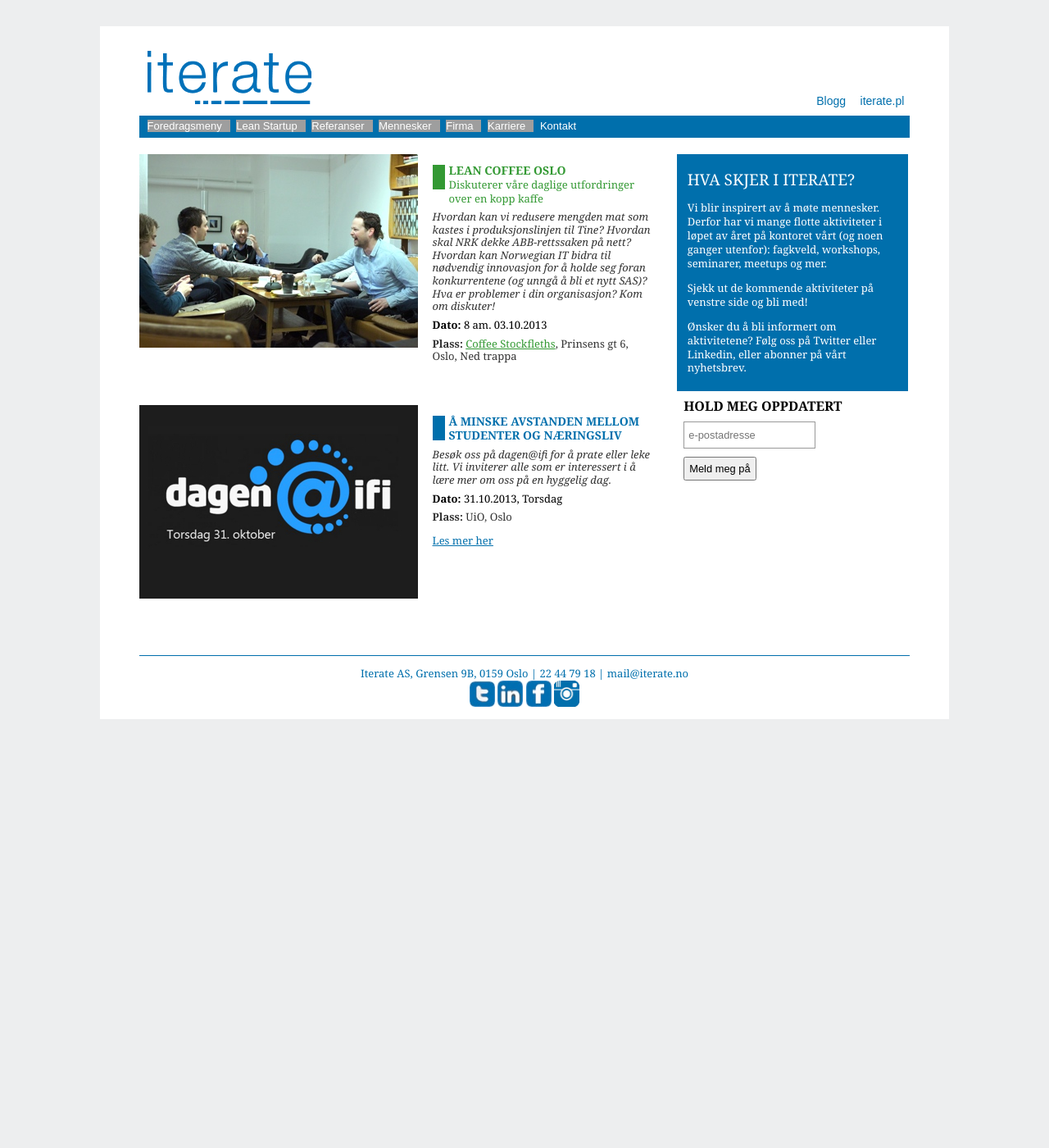
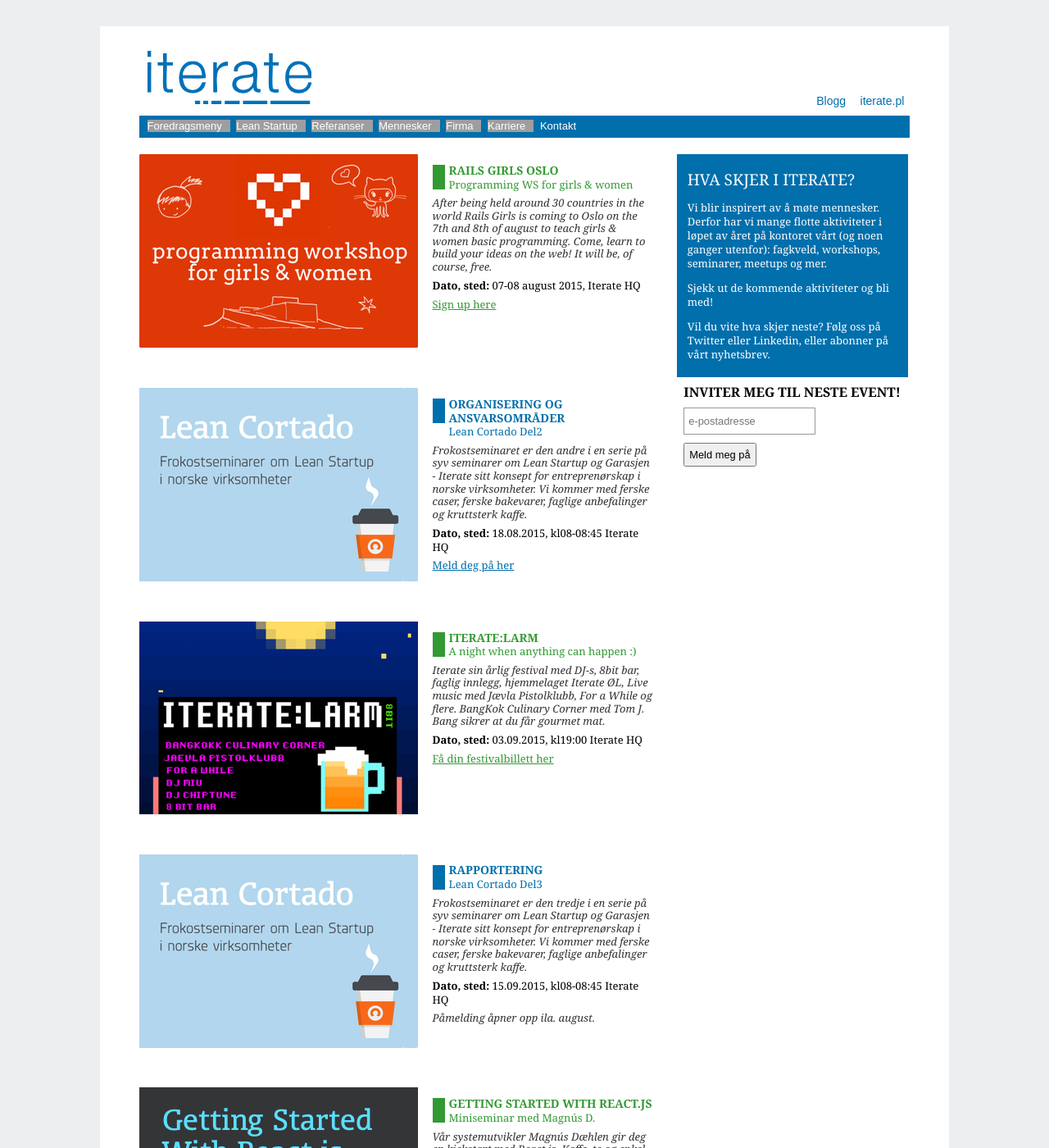
Before and after one commit to therese1g1/iterate.github.com, a Jekyll site: the page built from moetoss/index.html, in a window 1280 px wide and 1400 px high. Shown: the whole window at 82% size. Built offline with Jekyll 4.4.1, drawn with Linux system fonts in a browser that asks for light colours; some of the changed text lies outside the part shown; grey boxes are pictures that could not be loaded.

Commit message:
following a decision of Market team here is the upcoming Iterate events list

```diff
--- a/moetoss/index.html
+++ b/moetoss/index.html
@@ -21,18 +21,18 @@ title: Iterate
         <div class="articles">
             <article class="preview">
                 <div class="preview-image">
-                    <img src="/static/images/leancoffeillustr_340x236.jpg" alt="Lean Coffee">
+                    <img src="/static/images/rg.jpg" alt="Rails Girls">
                 </div>
                 <div class="preview-text">
                     <div class="pitch kunde">
                         <div class="marker"></div>
-                        <h2>LEAN COFFEE OSLO</h2>
-                        <div class="sub-headline">Diskuterer våre daglige utfordringer over en kopp kaffe</div>
+                        <h2>RAILS GIRLS OSLO</h2>
+                        <div class="sub-headline">Programming WS for girls & women</div>
 
-                        <p>Hvordan kan vi redusere mengden mat som kastes i produksjonslinjen til Tine? Hvordan skal NRK dekke ABB-rettssaken på nett? Hvordan kan Norwegian IT bidra til nødvendig innovasjon for å holde seg foran konkurrentene (og unngå å bli et nytt SAS)? Hva er problemer i din organisasjon? Kom om diskuter!</p>
+                        <p>After being held around 30 countries in the world Rails Girls is coming to Oslo on the 7th and 8th of august to teach girls & women basic programming. Come, learn to build your ideas on the web! It will be, of course, free.</p>
 
-                        <em>Dato:</em> 8 am. 03.10.2013
-                        <p class="ex"><em>Plass:</em> <a class="ex" href="http://www.stockfleths.as/?page_id=78">Coffee Stockfleths</a>, Prinsens gt 6, Oslo, Ned trappa</p>
+                        <em>Dato, sted:</em> 07-08 august 2015, Iterate HQ
+                        <p class="ex"><a class="ex" href="http://railsgirls.com/oslo2015">Sign up here</a></p>
 
                     </div>
                 </div>
@@ -42,23 +42,111 @@ title: Iterate
         <div class="articles">
             <article class="preview">
                 <div class="preview-image">
-                    <img src="/static/images/dagenatifi.jpg" alt="dageanatifi">
+                    <img src="/static/images/lc.jpg" alt="leancortado">
                 </div>
                 <div class="preview-text">
                     <div class="pitch fag">
                         <div class="marker"></div>
-                        <h2>Å minske avstanden mellom studenter og næringsliv</h2>
-                        <div class="sub-headline"></div>
+                        <h2>Organisering og ansvarsområder</h2>
+                        <div class="sub-headline">Lean Cortado Del2</div>
 
-                        <p>Besøk oss på dagen@ifi for å prate eller leke litt. Vi inviterer alle som er interessert i å lære mer om oss på en hyggelig dag.</p>
-
-                        <em>Dato:</em> 31.10.2013, Torsdag
-                        <p class="ex"><em>Plass:</em> UiO, Oslo </p>
-                        <p class="ex"><a class="ex" href="http://dagen.at.ifi.uio.no/">Les mer her</a></p>
+                        <p>Frokostseminaret er den andre i en serie på syv seminarer om Lean Startup og Garasjen - Iterate sitt konsept for entreprenørskap i norske virksomheter. Vi kommer med ferske caser, ferske bakevarer, faglige anbefalinger og kruttsterk kaffe.
+                            </p>
+                        <em>Dato, sted:</em> 18.08.2015, kl08-08:45 Iterate HQ
+                        <p class="ex"><a class="ex" href="https://www.iterate.no/fagmorgen/lean-cortado-del2.html">Meld deg på her</a></p>
                     </div>
                 </div>
             </article>
         </div>
+
+        <div class="articles">
+            <article class="preview">
+                <div class="preview-image">
+                    <img src="/static/images/iteratelarm.png" alt="Iterate:Larm">
+                </div>
+                <div class="preview-text">
+                    <div class="pitch kunde">
+                        <div class="marker"></div>
+                        <h2>ITERATE:LARM</h2>
+                        <div class="sub-headline">A night when anything can happen :)</div>
+
+                        <p>Iterate sin årlig festival med DJ-s, 8bit bar, faglig innlegg, hjemmelaget Iterate ØL, Live music med Jævla Pistolklubb, For a While og flere.
+                            BangKok Culinary Corner med Tom J. Bang sikrer at du får gourmet mat.
+                        </p>
+                        <em>Dato, sted:</em> 03.09.2015, kl19:00 Iterate HQ
+                        <p class="ex"><a class="ex" href="http://www.eventbrite.com/e/iteratelarm-2015-tickets-16911008281">Få din festivalbillett her</a></p>
+                    </div>
+                </div>
+            </article>
+        </div>
+
+
+        <div class="articles">
+            <article class="preview">
+                <div class="preview-image">
+                    <img src="/static/images/lc.jpg" alt="leancortado">
+                </div>
+                <div class="preview-text">
+                    <div class="pitch fag">
+                        <div class="marker"></div>
+                        <h2>Rapportering</h2>
+                        <div class="sub-headline">Lean Cortado Del3</div>
+
+                        <p>Frokostseminaret er den tredje i en serie på syv seminarer om Lean Startup og Garasjen - Iterate sitt konsept for entreprenørskap i norske virksomheter. Vi kommer med ferske caser, ferske bakevarer, faglige anbefalinger og kruttsterk kaffe.
+                        </p>
+                        <em>Dato, sted:</em> 15.09.2015, kl08-08:45 Iterate HQ
+                        <p>Påmelding åpner opp ila. august.</p>
+                    </div>
+                </div>
+            </article>
+        </div>
+
+        <div class="articles">
+            <article class="preview">
+                <div class="preview-image">
+                    <img src="/static/images/react.png" alt="React Miniseminar">
+                </div>
+                <div class="preview-text">
+                    <div class="pitch kunde">
+                        <div class="marker"></div>
+                        <h2>Getting started with React.js</h2>
+                        <div class="sub-headline">Miniseminar med Magnús D.</div>
+
+                        <p>Vår systemutvikler Magnús Dæhlen gir deg en kickstart med React.js. Kaffe, te og enkel frokost vil bli servert. Deltakelse er gratis.
+                        </p>
+
+                        <em>Dato, sted:</em> 01.10.2015, kl08-08:45 Iterate HQ
+                        <p>Påmelding åpner opp i slutten av august.</p>
+                    </div>
+                </div>
+            </article>
+        </div>
+
+        <div class="articles">
+            <article class="preview">
+                <div class="preview-image">
+                    <img src="/static/images/oiw2015.jpg" alt="OIW">
+                </div>
+                <div class="preview-text">
+                    <div class="pitch fag">
+                        <div class="marker"></div>
+                        <h2>Playing Lean Board-game night</h2>
+
+                        <p>The Playing Lean game uses classic game mechanics to ignite the competitive spirit. The concept has taken inspiration from Eric Ries’ The Lean Startup, and has been developed in collaboration with Ash Maurya.
+
+                            This event is part of Oslo Innovation Week.
+                        </p>
+
+                        <em>Dato, sted:</em> 13.10.2015, 16:30-18:00 Iterate HQ
+                        <p class="ex"> <a class="ex" href="https://eventbrite.com/event/16973203308/">Sign up here</a></p>
+                    </div>
+                </div>
+            </article>
+        </div>
+
+
+
+
 
     </div>
 
@@ -70,14 +158,13 @@ title: Iterate
 
                 <p>Vi blir inspirert av å møte mennesker. Derfor har vi mange flotte aktiviteter i løpet av året på kontoret vårt (og noen ganger utenfor): fagkveld, workshops, seminarer, meetups og mer.</p>
 
-                <p>Sjekk ut de kommende aktiviteter på venstre side og bli med!</p>
+                <p>Sjekk ut de kommende aktiviteter og bli med!</p>
 
-                <p>Ønsker du å bli informert om aktivitetene? Følg oss på Twitter eller Linkedin, eller abonner på vårt nyhetsbrev.</p>
+                <p>Vil du vite hva skjer neste? Følg oss på Twitter eller Linkedin, eller abonner på vårt nyhetsbrev.</p>
 
             </div>
         </div>
     </aside>
-
 
 
     <aside class="grid_5 omega">
@@ -90,7 +177,7 @@ title: Iterate
                 <form action="http://iterate.us1.list-manage.com/subscribe/post?u=7f8b49c57e6b6a6607e6c7749&amp;id=3de413406a"
                       method="post" id="mc-embedded-subscribe-form" name="mc-embedded-subscribe-form" class="validate"
                       target="_blank" novalidate>
-                    <label for="mce-EMAIL">HOLD MEG OPPDATERT</label>
+                    <label for="mce-EMAIL">INVITER MEG TIL NESTE EVENT!</label>
                     <input type="email" value="" name="EMAIL" class="email" id="mce-EMAIL" placeholder="e-postadresse"
                            required>
                     <button style="padding:5px" type="submit" name="subscribe" id="mc-embedded-subscribe">Meld meg på</button>
```
Also changed, not shown: static/images/iteratelarm.png (added), static/images/lc.jpg (added), static/images/oiw2015.jpg (added), static/images/react.png (added), static/images/rg.jpg (added).
